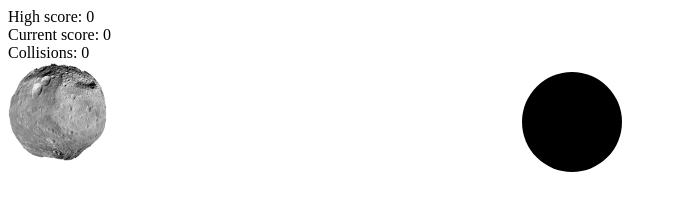
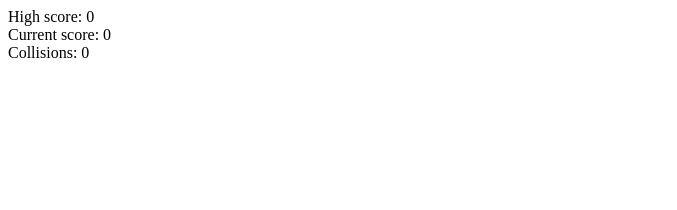
Before and after one commit to cod119/StrikersD3, a website: page client/index.html in a window 1280 px wide. Shown: the whole page, without its empty margins (0-677 px from the left). Drawn offline with Linux system fonts and the light colour scheme.

Commit message:
fix index.html

```diff
--- a/client/index.html
+++ b/client/index.html
@@ -10,16 +10,7 @@
       <div class="current">Current score: <span>0</span></div>
       <div class="collisions">Collisions: <span>0</span></div>
     </div>
-    <div class="gameboard">
-      <svg width="500px" height="500px">
-        <image xlink:href="asteroid.png" height="100" width="100">
 
-      </svg>
-      <svg width="500px" height="500px">
-        <circle cx="60" cy="60" r="50"/>
-      </svg>
-
-    </div>
     <script src="lib/d3.js" charset="utf-8"></script>
     <script src='watchout.js'></script>
   </body>
```
